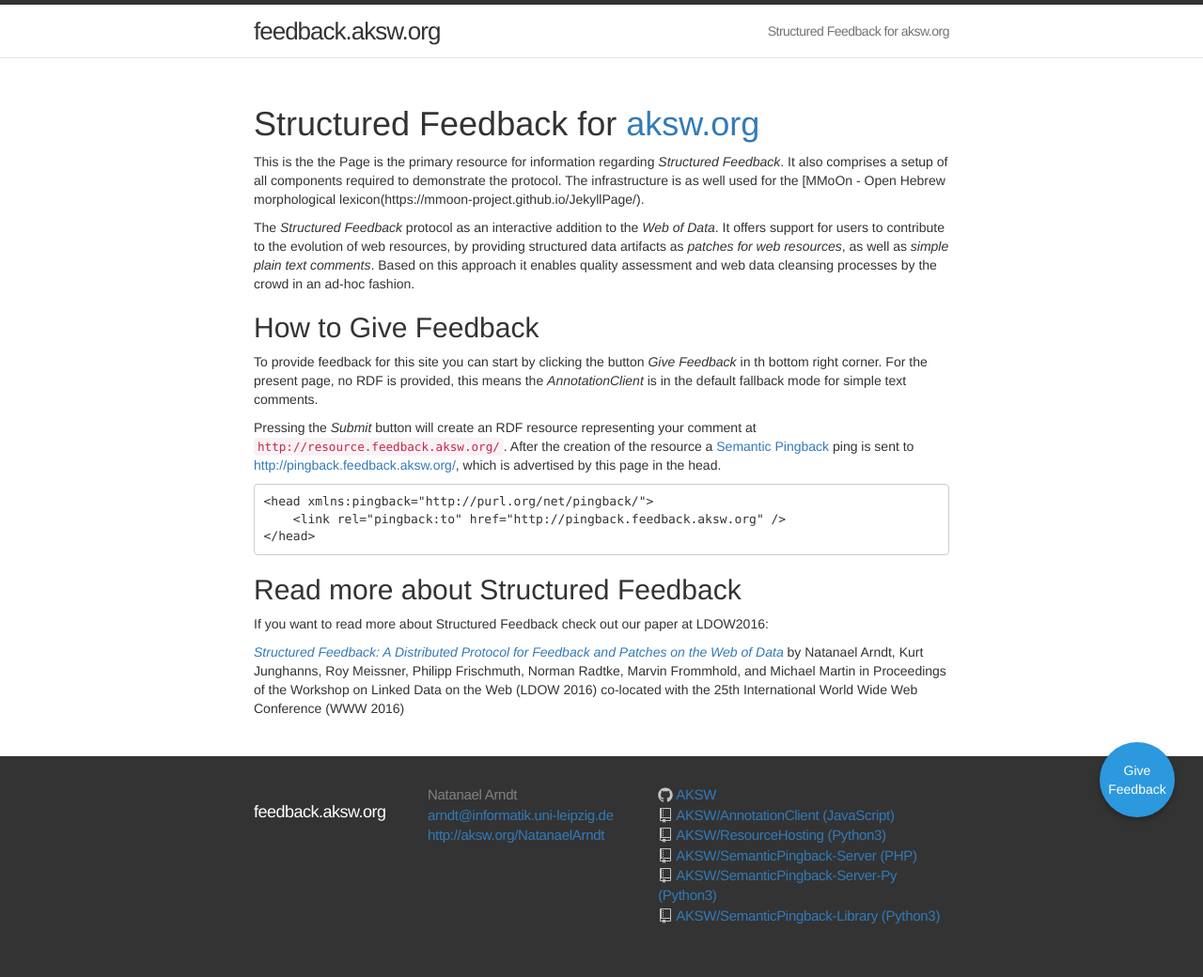
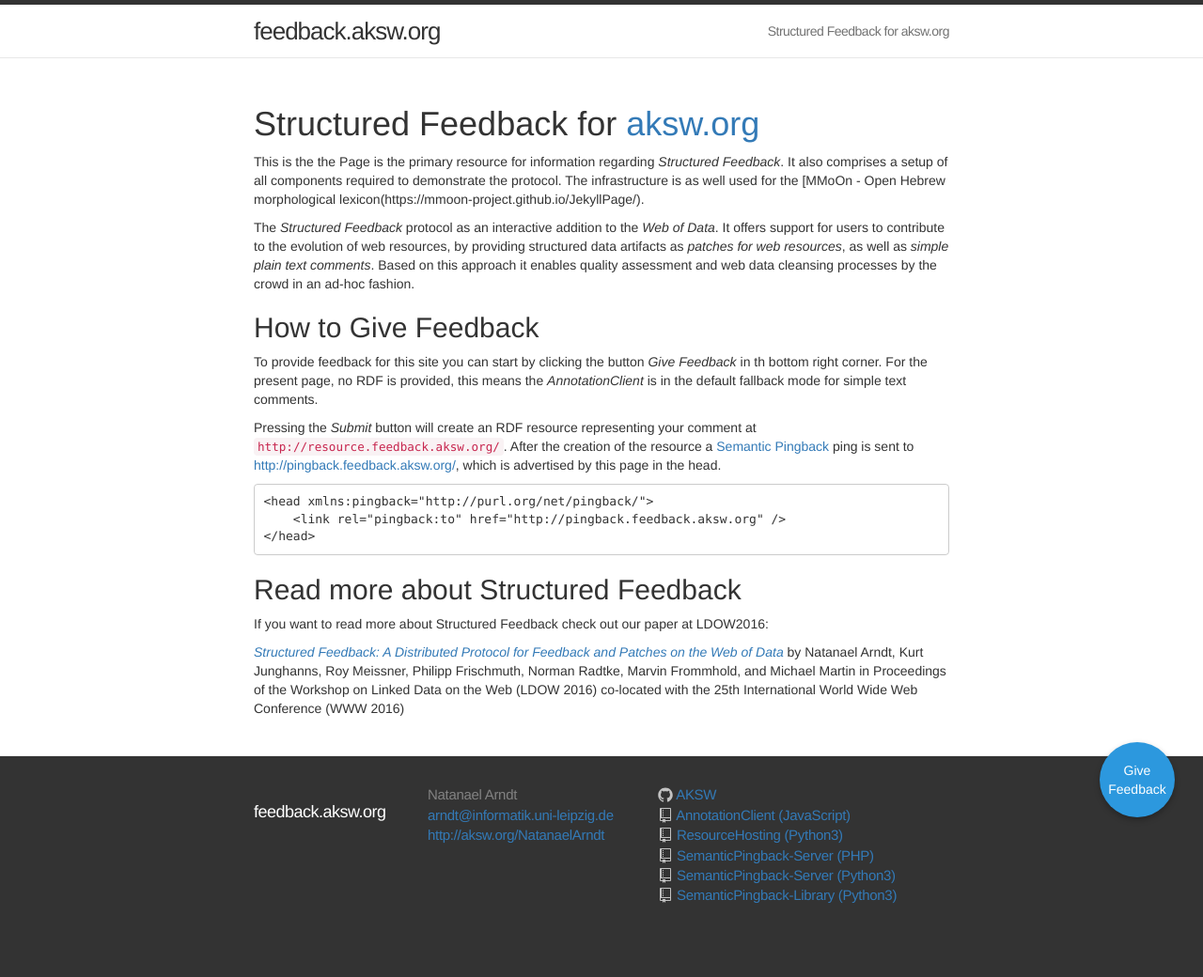
Before and after one commit to AKSW/feedback.aksw.org, a Jekyll site: the page built from index.md, in a window 1280 px wide. Shown: the whole page at 94% size. Built offline with Jekyll 4.4.1, drawn with Linux system fonts in a browser that asks for light colours; our own code applies the rules of GitHub Pages for plain Markdown files; after the commit the page ends 1019 px from its top, so only the background shows below that.

Commit message:
Update repo titles

```diff
--- a/_config.yml
+++ b/_config.yml
@@ -14,15 +14,15 @@ github_username:  AKSW
 github_repositories:  akswgroup
 github_repositories:
   - name: AnnotationClient
-    title: AKSW/AnnotationClient (JavaScript)
+    title: AnnotationClient (JavaScript)
   - name: ResourceHosting
-    title: AKSW/ResourceHosting (Python3)
+    title: ResourceHosting (Python3)
   - name: SemanticPingback-Server
-    title: AKSW/SemanticPingback-Server (PHP)
+    title: SemanticPingback-Server (PHP)
   - name: SemanticPingback-Server-Py
-    title: AKSW/SemanticPingback-Server-Py (Python3)
+    title: SemanticPingback-Server (Python3)
   - name: SemanticPingbackPy
-    title: AKSW/SemanticPingback-Library (Python3)
+    title: SemanticPingback-Library (Python3)
 
 # Build settings
 markdown: kramdown
```
